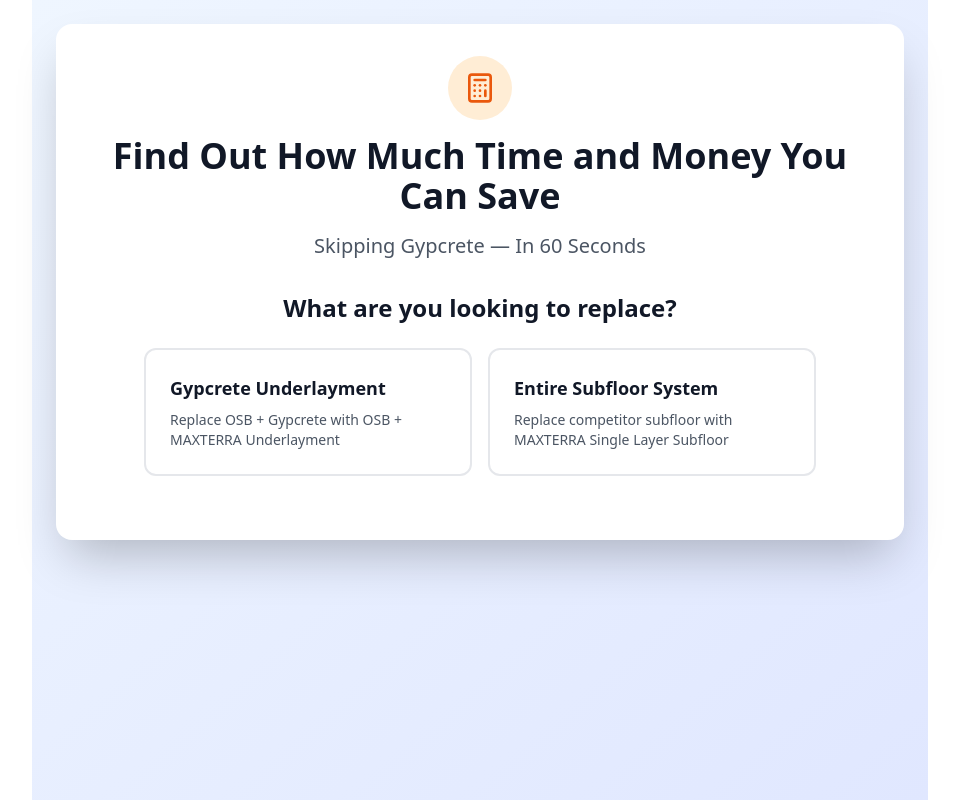
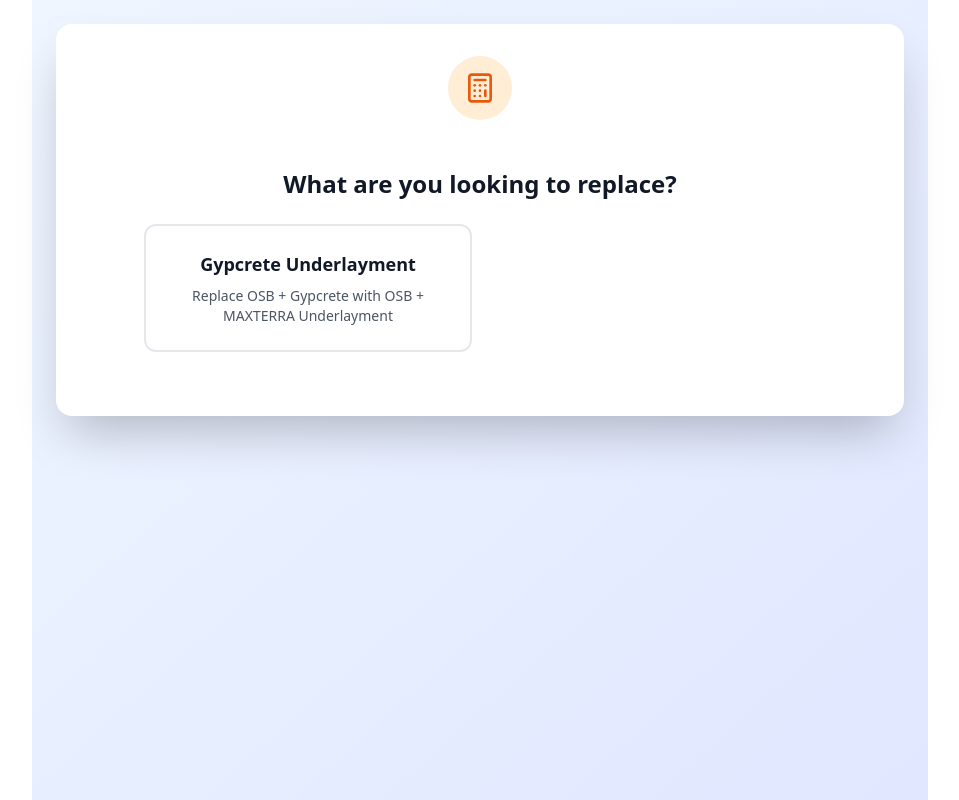
Before and after one commit to voizextechnologies/micheal_calculator, a React (Vite) app: page / in a window 1280 px wide. Shown: the whole page, without its empty margins (160-1119 px from the left). Built offline with nearby package versions, Linux system fonts and the light colour scheme.

Commit message:
Updated App.tsx

```diff
--- a/src/App.tsx
+++ b/src/App.tsx
@@ -156,12 +156,6 @@ const SavingsCalculator = () => {
             <div className="inline-flex items-center justify-center w-16 h-16 bg-orange-100 rounded-full mb-4">
               <Calculator className="w-8 h-8 text-orange-600" />
             </div>
-            <h1 className="text-4xl font-bold text-gray-900 mb-4">
-              Find Out How Much Time and Money You Can Save
-            </h1>
-            <p className="text-xl text-gray-600 mb-2">
-              Skipping Gypcrete — In 60 Seconds
-            </p>
           </div>
 
           <div className="max-w-2xl mx-auto">
@@ -172,35 +166,21 @@ const SavingsCalculator = () => {
             <div className="grid md:grid-cols-2 gap-4 mb-8">
               <button
                 onClick={() => setProjectType('gypcrete')}
-                className={`p-6 rounded-xl border-2 text-left transition-all duration-200 ${
+                className={`p-6 rounded-xl border-2 transition-all duration-200 ${
                   projectType === 'gypcrete'
                     ? 'border-orange-500 bg-orange-50'
                     : 'border-gray-200 hover:border-orange-300'
                 }`}
               >
-                <h3 className="text-lg font-semibold text-gray-900 mb-2">
+                <h3 className="text-lg font-semibold text-gray-900 mb-2 text-center">
                   Gypcrete Underlayment
                 </h3>
-                <p className="text-gray-600 text-sm">
+                <p className="text-gray-600 text-sm text-center">
                   Replace OSB + Gypcrete with OSB + MAXTERRA Underlayment
                 </p>
               </button>
 
-              <button
-                onClick={() => setProjectType('subfloor')}
-                className={`p-6 rounded-xl border-2 text-left transition-all duration-200 ${
-                  projectType === 'subfloor'
-                    ? 'border-orange-500 bg-orange-50'
-                    : 'border-gray-200 hover:border-orange-300'
-                }`}
-              >
-                <h3 className="text-lg font-semibold text-gray-900 mb-2">
-                  Entire Subfloor System
-                </h3>
-                <p className="text-gray-600 text-sm">
-                  Replace competitor subfloor with MAXTERRA Single Layer Subfloor
-                </p>
-              </button>
+
             </div>
 
             {projectType && (
```
